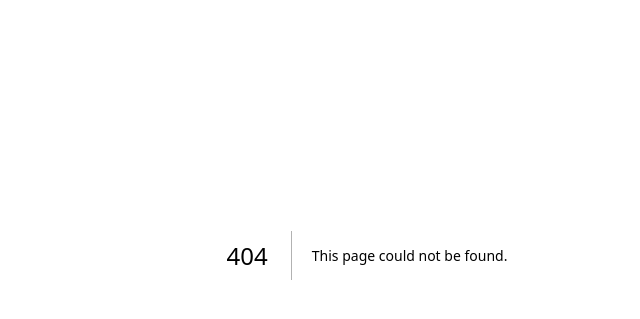
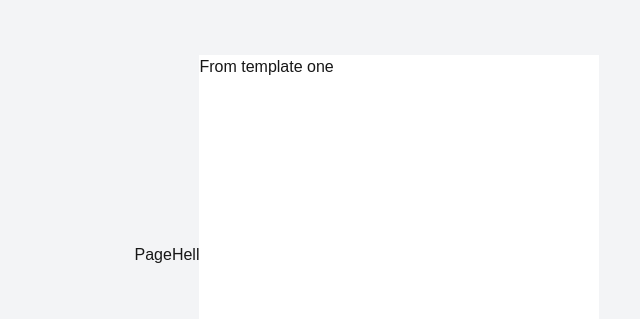
Before and after one commit to zelalemMK/label-creating-app, a Next.js app in the folder label-creating-app/: page /templates in a window 1280 px wide. Before the commit this address had no page. Shown: the part 145-464 px from the top of the page, without its empty margins (273-913 px from the left). Built offline with nearby package versions, Linux system fonts and the light colour scheme.

Commit message:
template function written in the page.js because I couldn't figure out the importing

```diff
--- /dev/null
+++ b/label-creating-app/src/app/components/TemplateOne.js
@@ -0,0 +1,10 @@
+"use client"
+import React from "react"
+
+export default function TemplateOne() {
+    return (
+        <div className="w-[400px] h-[400px] bg-white">
+            From template one
+        </div>
+    )
+}
--- /dev/null
+++ b/label-creating-app/src/app/templates/layout.js
@@ -0,0 +1,7 @@
+export default function TempalteLayout({children}) {
+    return (
+      <>
+        {children}
+      </>
+    );
+}
--- /dev/null
+++ b/label-creating-app/src/app/templates/page.js
@@ -0,0 +1,24 @@
+
+import "@/app/components/TemplateOne"
+
+function AnotherTempalte() {
+    return (
+        <>Hell</>
+    )
+}
+
+
+function TemplateOne() {
+  return <div className="w-[400px] h-[400px] bg-white">From template one</div>;
+}
+
+
+export default function TemplatePage() {
+  return (
+    <div className="flex justify-center items-center h-screen w-screen bg-gray-100 ">
+        Page
+      <AnotherTempalte />
+      <TemplateOne />
+    </div>
+  );
+}
```
Also changed, not shown: label-creating-app/.eslintrc.json, 1 other file (tests, documents, lock files or other folders).
